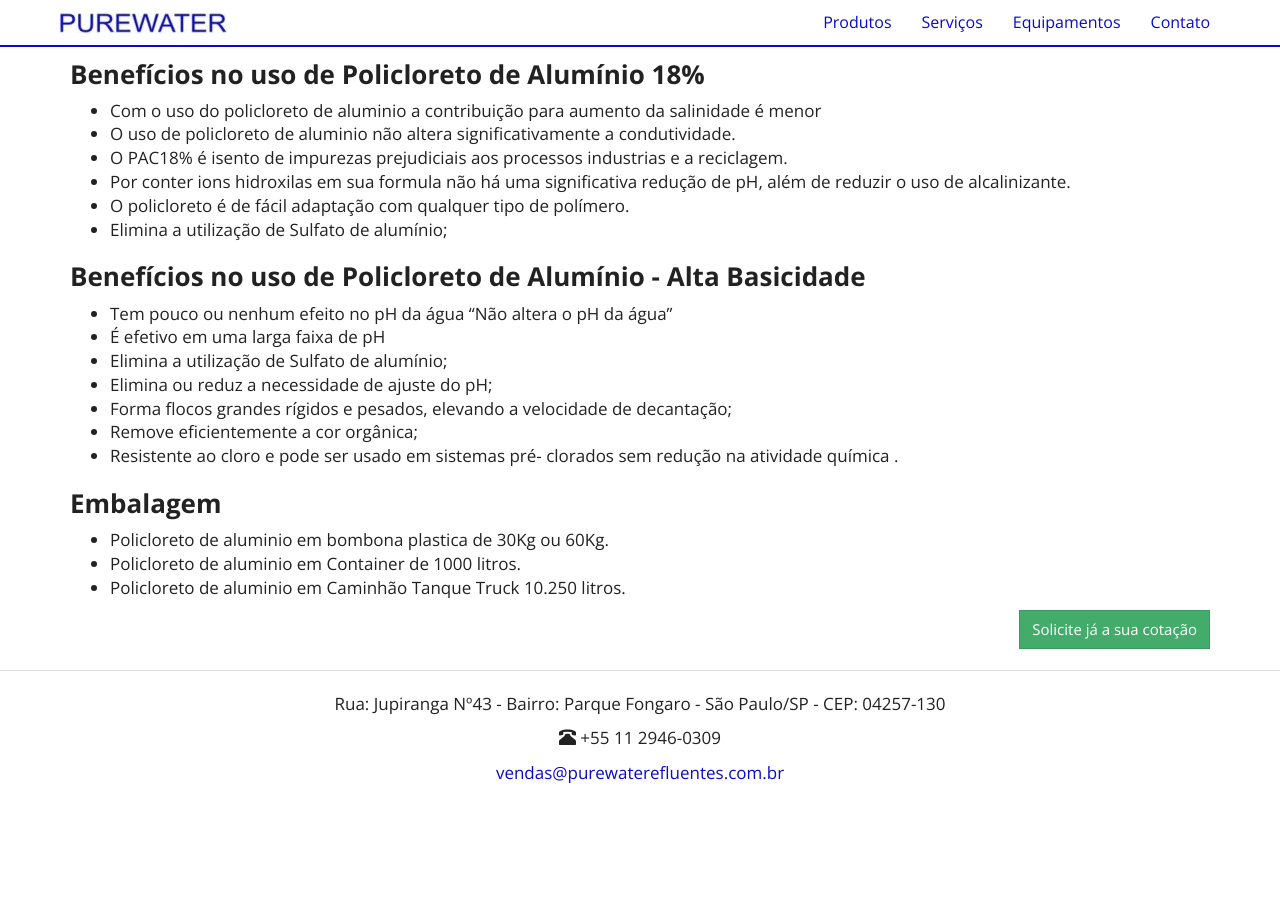
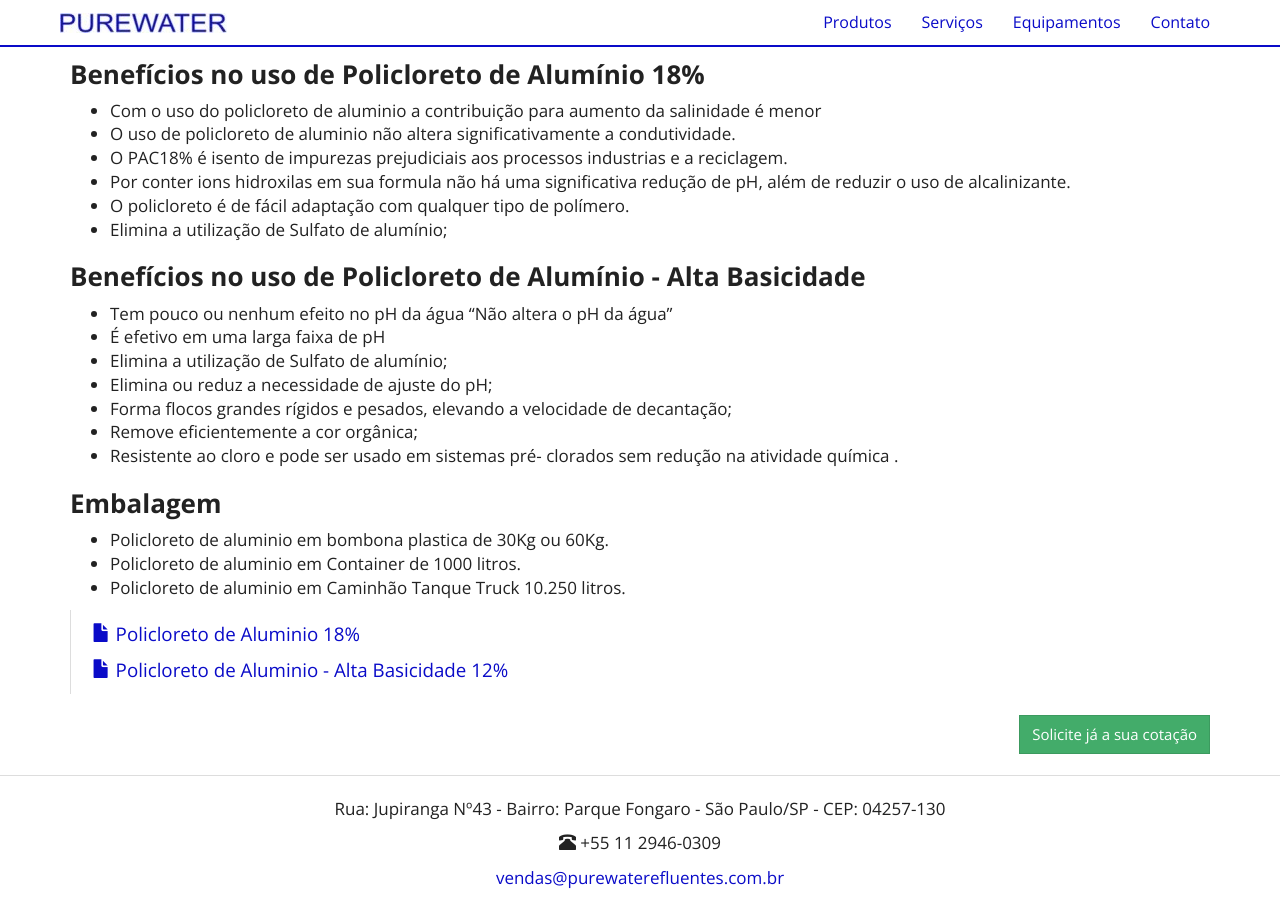
Before and after one commit to purewaterefluentes/purewaterefluentes.github.io, a Jekyll site: the page built from produtos/policloreto-de-aluminio.md, in a window 1280 px wide and 900 px high, scrolled down 827 px. Built offline with Jekyll 4.4.1, drawn with Linux system fonts in a browser that asks for light colours; nearby versions of some CDN libraries; library files that are not in the unit come from our copies; before the commit the page ends 1622 px from its top, so only the background shows below that.

Commit message:
Update policloreto-de-aluminio.md

```diff
--- a/produtos/policloreto-de-aluminio.md
+++ b/produtos/policloreto-de-aluminio.md
@@ -54,3 +54,14 @@ O policloreto de alumínio também conhecido como: PAC18 ou cloreto de polialum
 - Policloreto de aluminio em bombona plastica de 30Kg ou 60Kg.
 - Policloreto de aluminio em Container de 1000 litros.
 - Policloreto de aluminio em Caminhão Tanque Truck 10.250 litros.
+
+>
+{% include purewater/link-boletim.html
+   label="Policloreto de Aluminio 18%"
+   arquivo="Tabela Granulométrica Carvão Ativado.pdf" %}
+>
+>
+{% include purewater/link-boletim.html
+   label="Policloreto de Aluminio - Alta Basicidade 12%"
+   arquivo="Tabela Granulométrica Carvão Ativado.pdf" %}
+>
```
